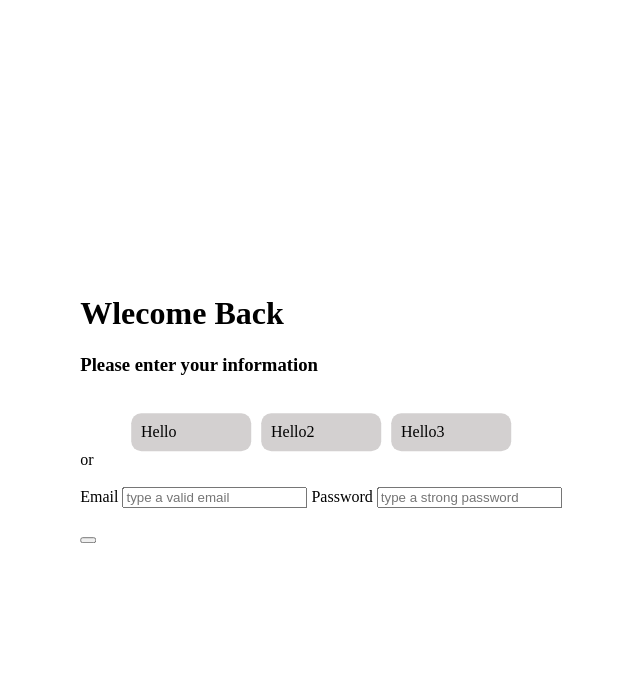
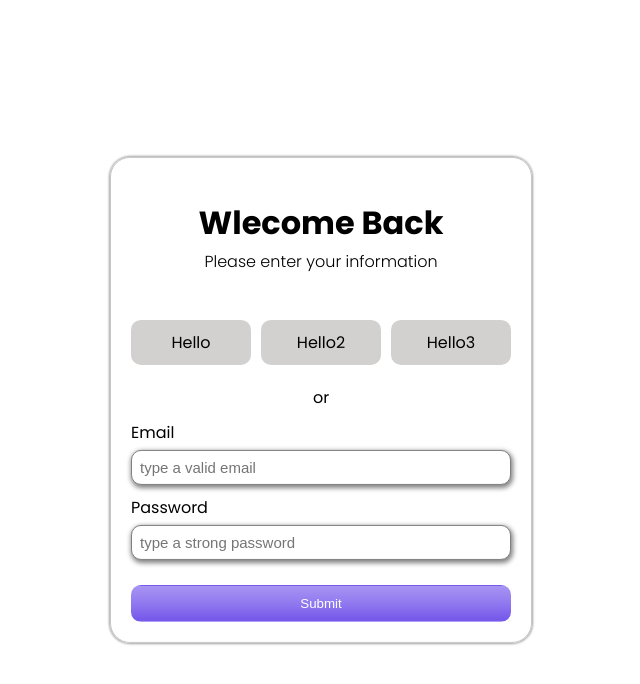
Before and after one commit to AliDehghaniProg/Sign-in-form-1, a plain HTML site: page index.html in a window 1280 px wide. Shown: the whole page, without its empty margins (319-959 px from the left). Drawn offline with Linux system fonts and the light colour scheme.

Commit message:
design creat

```diff
--- a/index.html
+++ b/index.html
@@ -1,32 +1,39 @@
 <!DOCTYPE html>
 <html lang="en">
+
 <head>
     <meta charset="UTF-8">
     <meta name="viewport" content="width=device-width, initial-scale=1.0">
     <title>Login Form</title>
     <link rel="stylesheet" href="style.css">
 </head>
+
 <body>
     <form>
         <div></div>
-        <br>
-        <h1>Wlecome Back</h1>
-        <h3>Please enter your information</h3>
+        <div class="title">
+            <h1>Wlecome Back</h1>
+            <h4>Please enter your information</h4>
+        </div>
         <br>
         <div class="div-3">
             <div>Hello</div>
             <div>Hello2</div>
             <div>Hello3</div>
         </div>
-        <div>or</div>
-        <br>
-        <label for="email">Email</label>
-        <input type="email" placeholder="type a valid email">
-        <label for="password">Password</label>
-        <input type="password" placeholder="type a strong password">
+        <div style="display: flex;justify-content: center;margin-top: 20px;">or</div>
+        <div class="email-inputs">
+            <label for="email">Email</label>
+            <input type="email" placeholder="type a valid email">
+        </div>
+        <div class="password-inputs">
+            <label for="password">Password</label>
+            <input type="password" placeholder="type a strong password">
+        </div>
         <div></div>
         <br>
-        <button></button>
+        <button>Submit</button>
     </form>
 </body>
+
 </html>
--- a/style.css
+++ b/style.css
@@ -1,24 +1,93 @@
-form{
+@import url('https://fonts.googleapis.com/css2?family=Poppins:ital,wght@0,100;0,200;0,300;0,400;0,500;0,600;0,700;0,800;0,900;1,100;1,200;1,300;1,400;1,500;1,600;1,700;1,800;1,900&display=swap');
+
+form {
     position: absolute;
     top: 50%;
     left: 50%;
     transform: translate(-50%, -50%);
+    padding: 20px;
+    border-radius: 20px;
+    border: 1px solid rgb(199, 199, 199);
+    box-shadow: 0px 0.1px 2px 1.2px rgba(32, 32, 32, 0.356);
+
 }
 
-body{
+body {
     background-color: white;
     box-sizing: border-box;
     color: black;
+    font-family: "poppins";
 }
 
-.div-3{
+.div-3 {
     display: flex;
     gap: 10px;
     justify-content: center;
-    div{
+
+    div {
         background-color: rgb(211, 208, 208);
         padding: 10px;
         border-radius: 10px;
         width: 100px;
+        display: flex;
+        justify-content: center;
+        cursor: pointer;
     }
 }
+
+.password-inputs {
+    display: flex;
+    flex-direction: column;
+    margin-top: 10px;
+
+    input {
+        padding: 8px;
+        border-radius: 10px;
+        outline: none;
+        border: 1px solid gray;
+        box-shadow: 1px 2px 5px 1px gray;
+        margin-top: 5px;
+        font-size: 15px;
+    }
+}
+
+.email-inputs {
+    display: flex;
+    flex-direction: column;
+    margin-top: 10px;
+
+    input {
+        margin-top: 5px;
+        padding: 8px;
+        border-radius: 10px;
+        outline: none;
+        border: 1px solid gray;
+        box-shadow: 1px 2px 5px 1px gray;
+        font-size: 15px;
+    }
+}
+
+button {
+    width: 100%;
+    padding: 10px;
+    border-radius: 10px;
+    background: linear-gradient(#7456eba1,#7456ebcb,#7456EB);
+    color: white;
+    border: none;
+    transition: 0.5s;
+    cursor: pointer;
+    border: 1px solid transparent;
+}
+
+button:hover{
+    background: transparent;
+    border: 1px solid #7456EB;
+    color: #7456EB;
+}
+.title{
+    text-align: center;
+    h4{
+        font-weight: 300;
+        margin-top: -20px;
+    }
+}
```
